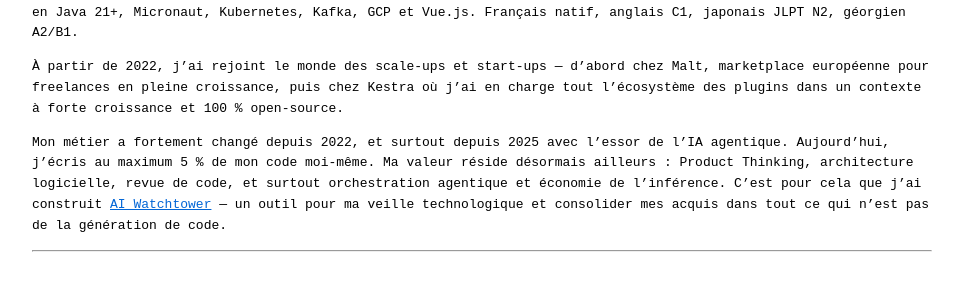
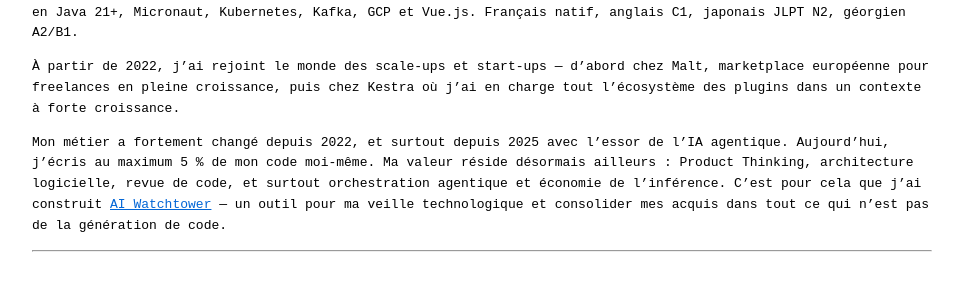
Before and after one commit to fdelbrayelle/fdelbrayelle.github.io, a Jekyll site: the page built from fr/cv.md, in a window 1280 px wide and 900 px high. Shown: the part 383-670 px from the top of the window, without its empty margins (158-1121 px from the left). Built offline with Jekyll 4.4.1, drawn with Linux system fonts in a browser that asks for light colours.

Commit message:
Remove '100% open-source' qualifier for Kestra (OSS + EE model)

```diff
--- a/_data/fr_site.yml
+++ b/_data/fr_site.yml
@@ -3,7 +3,7 @@ about_profile_image: /images/fdelbrayelle.jpg
 about_content: | # this will include new lines to allow paragraphs
   Je peux prendre les rôles de <strong>développeur full-stack</strong>, <strong>tech lead</strong> et <strong>architecte solutions</strong>. J'ai donné régulièrement en complément des formations sur l'écosystème Spring et d'autres technos. Je tente également d'appliquer le <em>software craftsmanship</em> au quotidien dans mon travail. Je me passionne pour le développement depuis les années 90 et j'ai plus de <strong>15 ans d'expérience</strong> depuis le DUT informatique que j'ai effectué à Lens et le master informatique à SUPINFO Lille. De <a title="Test de Myers-Briggs" href="https://www.16personalities.com/fr/la-personnalite-infj" target="_blank" rel="noreferrer noopener">personnalité INFJ</a>, je suis particulièrement sensible aux moyens d'expression tels que la <a title="Communication non violente" href="https://fr.wikipedia.org/wiki/Communication_non_violente" target="_blank" rel="noreferrer noopener">CNV</a>.
 
-  À partir de 2022, j'ai rejoint le monde des scale-ups et start-ups, à commencer par Malt — une marketplace européenne pour freelances en pleine croissance, où j'ai participé à des développements à fort impact. Et aujourd'hui Kestra, où j'ai en charge tout l'écosystème des plugins, dans un contexte à forte croissance et 100 % open-source.
+  À partir de 2022, j'ai rejoint le monde des scale-ups et start-ups, à commencer par Malt — une marketplace européenne pour freelances en pleine croissance, où j'ai participé à des développements à fort impact. Et aujourd'hui Kestra, où j'ai en charge tout l'écosystème des plugins, dans un contexte à forte croissance.
 
   Mon métier a fortement changé depuis 2022, et surtout depuis 2025 avec l'essor de l'IA agentique. Aujourd'hui, j'écris au maximum 5 % de mon code moi-même. Je pense que ma valeur réside désormais ailleurs : <em>Product Thinking</em>, architecture logicielle, revue de code, et surtout orchestration agentique et économie de l'inférence. C'est pour cela que j'ai construit <a href="https://github.com/fdelbrayelle/ai-watchtower" target="_blank" rel="noreferrer noopener">AI Watchtower</a> — un outil pour ma veille technologique et consolider mes acquis dans tout ce qui n'est pas de la génération de code.
 
--- a/fr/cv.md
+++ b/fr/cv.md
@@ -22,7 +22,7 @@ permalink: /fr/cv/
 
 Développeur full-stack et leader technique avec 15+ ans d'expérience dans l'écosystème Java, l'architecture cloud-native, les microservices et l'open-source. Actuellement Lead Software Engineer chez [Kestra](https://kestra.io), responsable de l'équipe Plugins/Intégrations pour une plateforme d'orchestration de workflows open-source. Expertise approfondie en Java 21+, Micronaut, Kubernetes, Kafka, GCP et Vue.js. Français natif, anglais C1, japonais JLPT N2, géorgien A2/B1.
 
-À partir de 2022, j'ai rejoint le monde des scale-ups et start-ups — d'abord chez Malt, marketplace européenne pour freelances en pleine croissance, puis chez Kestra où j'ai en charge tout l'écosystème des plugins dans un contexte à forte croissance et 100 % open-source.
+À partir de 2022, j'ai rejoint le monde des scale-ups et start-ups — d'abord chez Malt, marketplace européenne pour freelances en pleine croissance, puis chez Kestra où j'ai en charge tout l'écosystème des plugins dans un contexte à forte croissance.
 
 Mon métier a fortement changé depuis 2022, et surtout depuis 2025 avec l'essor de l'IA agentique. Aujourd'hui, j'écris au maximum 5 % de mon code moi-même. Ma valeur réside désormais ailleurs : Product Thinking, architecture logicielle, revue de code, et surtout orchestration agentique et économie de l'inférence. C'est pour cela que j'ai construit [AI Watchtower](https://github.com/fdelbrayelle/ai-watchtower) — un outil pour ma veille technologique et consolider mes acquis dans tout ce qui n'est pas de la génération de code.
 
```
